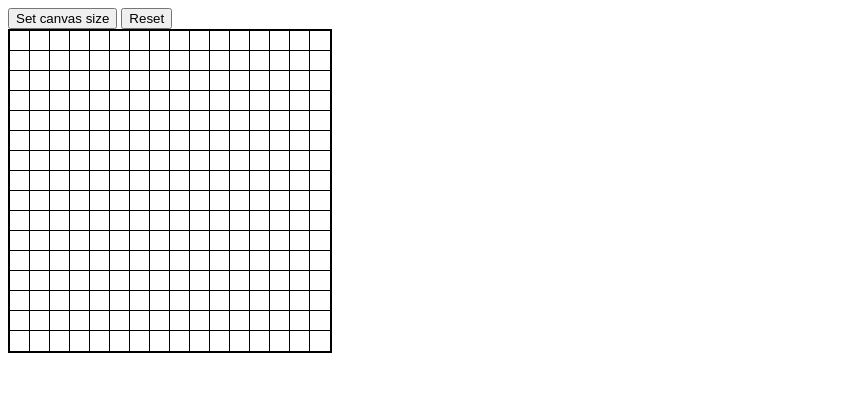
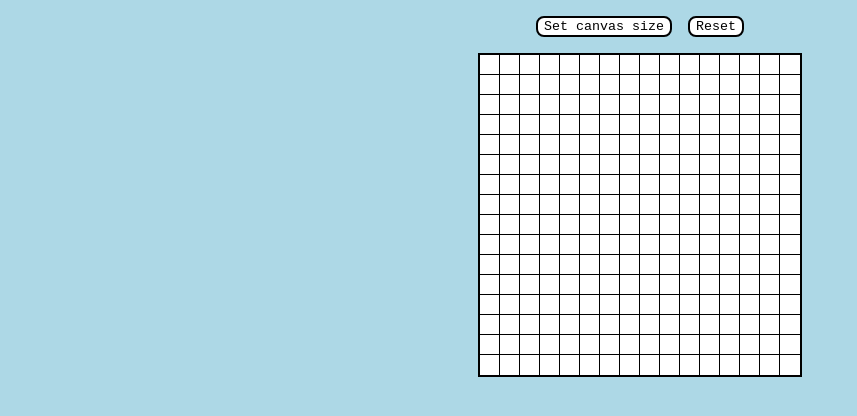
Before and after one commit to MichaelNichxls/odin-etch-a-sketch, a plain HTML site: page index.html in a window 1280 px wide. Shown: the whole page, without its empty margins (0-857 px from the left). Drawn offline with Linux system fonts and the light colour scheme.

Commit message:
Add styling

```diff
--- a/index.html
+++ b/index.html
@@ -9,8 +9,10 @@
   <script src="main.js" defer></script>
 </head>
 <body>
-  <button id="size">Set canvas size</button>
-  <button id="reset">Reset</button>
+  <div id="buttons">
+    <button id="size">Set canvas size</button>
+    <button id="reset">Reset</button>
+  </div>
   <div id="grid"></div>
 </body>
 </html>
--- a/main.js
+++ b/main.js
@@ -14,7 +14,6 @@ function setGridSize(size) {
     cell.classList.add("cell");
     grid.appendChild(cell);
   }
-  reset.click();
 }
 
 size.addEventListener("click", (e) => {
--- a/style.css
+++ b/style.css
@@ -1,3 +1,26 @@
+body {
+  display: flex;
+  flex-direction: column;
+  justify-content: center;
+  align-items: center;
+  background-color: lightblue;
+  margin: 0;
+  padding: 16px;
+}
+
+#buttons {
+  display: flex;
+  gap: 16px;
+  margin-bottom: 16px;
+}
+
+#buttons button {
+  font-family: monospace;
+  background-color: white;
+  border: 2px solid black;
+  border-radius: 8px;
+}
+
 #grid {
   display: flex;
   flex-wrap: wrap;
@@ -7,7 +30,8 @@
 }
 
 #grid .cell {
+  background-color: white;
+  outline: 1px solid black;
   width: 20px;
   height: 20px;
-  outline: 1px solid black;
 }
```
